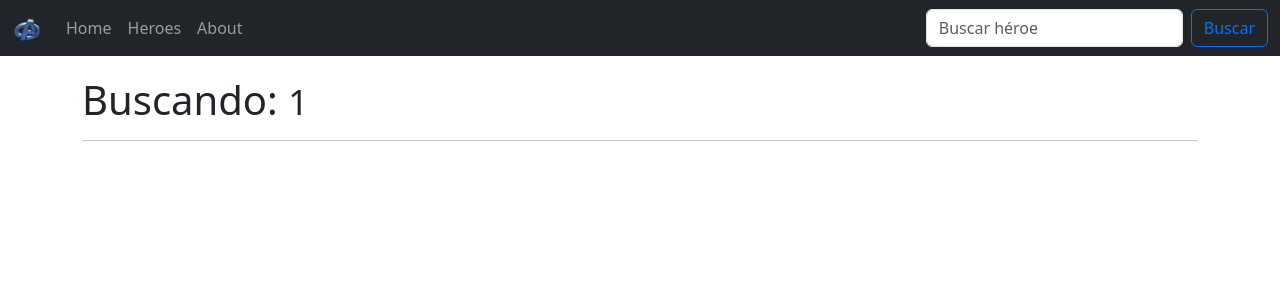
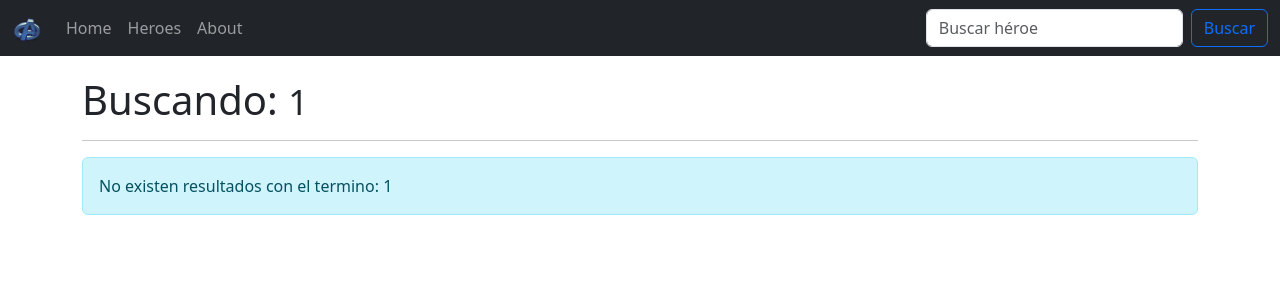
Before and after one commit to Mario-Fernando24/angulas_span, an Angular app: page /buscar/1 in a window 1280 px wide. Shown: the top 300 px of the page. Built offline with nearby package versions, Linux system fonts and the light colour scheme.

Commit message:
mostrar cuando no encuentra ningun resultado

```diff
--- a/src/app/components/buscador/buscador.component.html
+++ b/src/app/components/buscador/buscador.component.html
@@ -1,5 +1,14 @@
 <h1>Buscando: <small> {{ termino }}</small></h1>
 <hr>
+
+
+<div class="row animated fadeIn fast" *ngIf="heroes.length == 0">
+    <div class="col-md-12">
+        <div class="alert alert-info" role="alert">
+            No existen resultados con el termino: {{ termino }}
+        </div>
+    </div>
+</div>
 
 
 <div class="row row-cols-1 row-cols-md-4 g-4">
@@ -11,7 +20,7 @@
                 <p class="card-text">{{ item.bio }}</p>
                 <p><small class="text-muted"> {{ item.aparicion }} </small></p>
                 <div class="d-flex justify-content-end">
-                     <button  type="button" class="btn btn-outline-primary btn-block">
+                    <button type="button" class="btn btn-outline-primary btn-block">
                         Ver más...
                     </button>
                     <!-- <a [routerLink]="['x/heroesDetalle', i]" class="btn btn-outline-primary">ver más link...</a> -->
```
